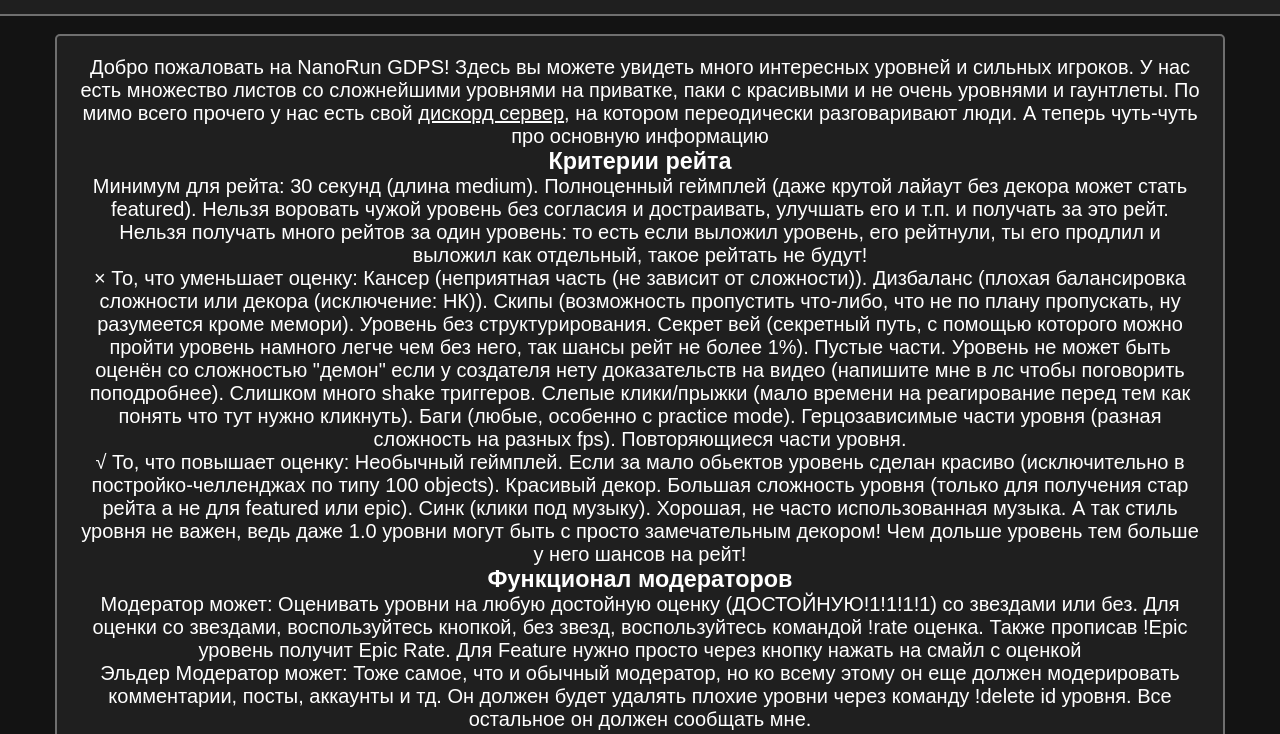
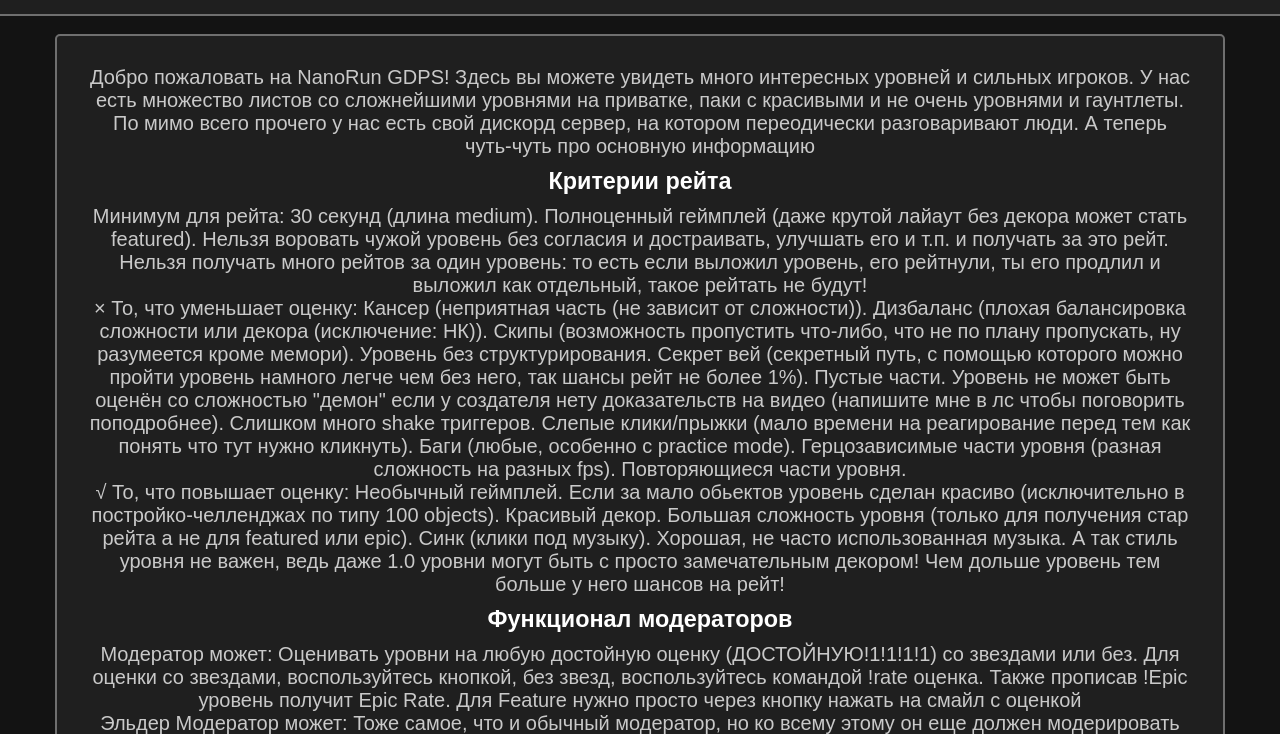
Before and after one commit to NanoRunDash/NanoRunDash.github.io, a plain HTML site: page index.html in a window 1280 px wide. Shown: the part 66-800 px from the top of the page. Drawn offline with Linux system fonts and the light colour scheme.

Commit message:
Update main.css

```diff
--- a/css/main.css
+++ b/css/main.css
@@ -264,6 +264,23 @@ li h2 {
     color: #131313;
 }
 
+.text_link {
+    color: #c9c9c9;
+    text-decoration: none;
+    transition: .5s;
+}
+
+.text_link:hover {
+    color: #fff;
+    text-decoration: underline;
+    transition: .5s;
+}
+
+.index p {
+    color: #c9c9c9;
+    margin: 10px;
+}
+
 @media(max-width: 767px) {
     .hamburger {
         display: block;
```
